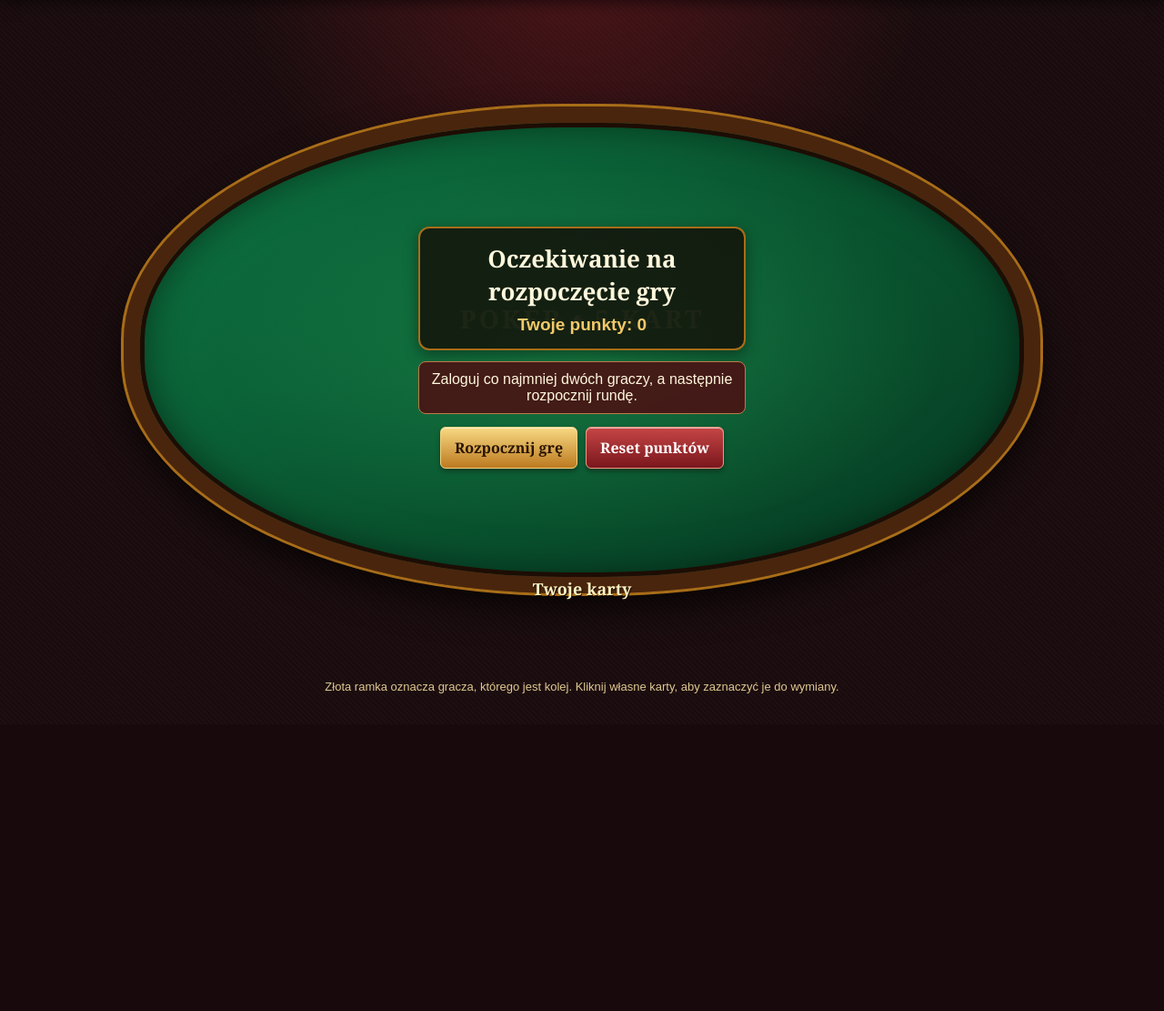
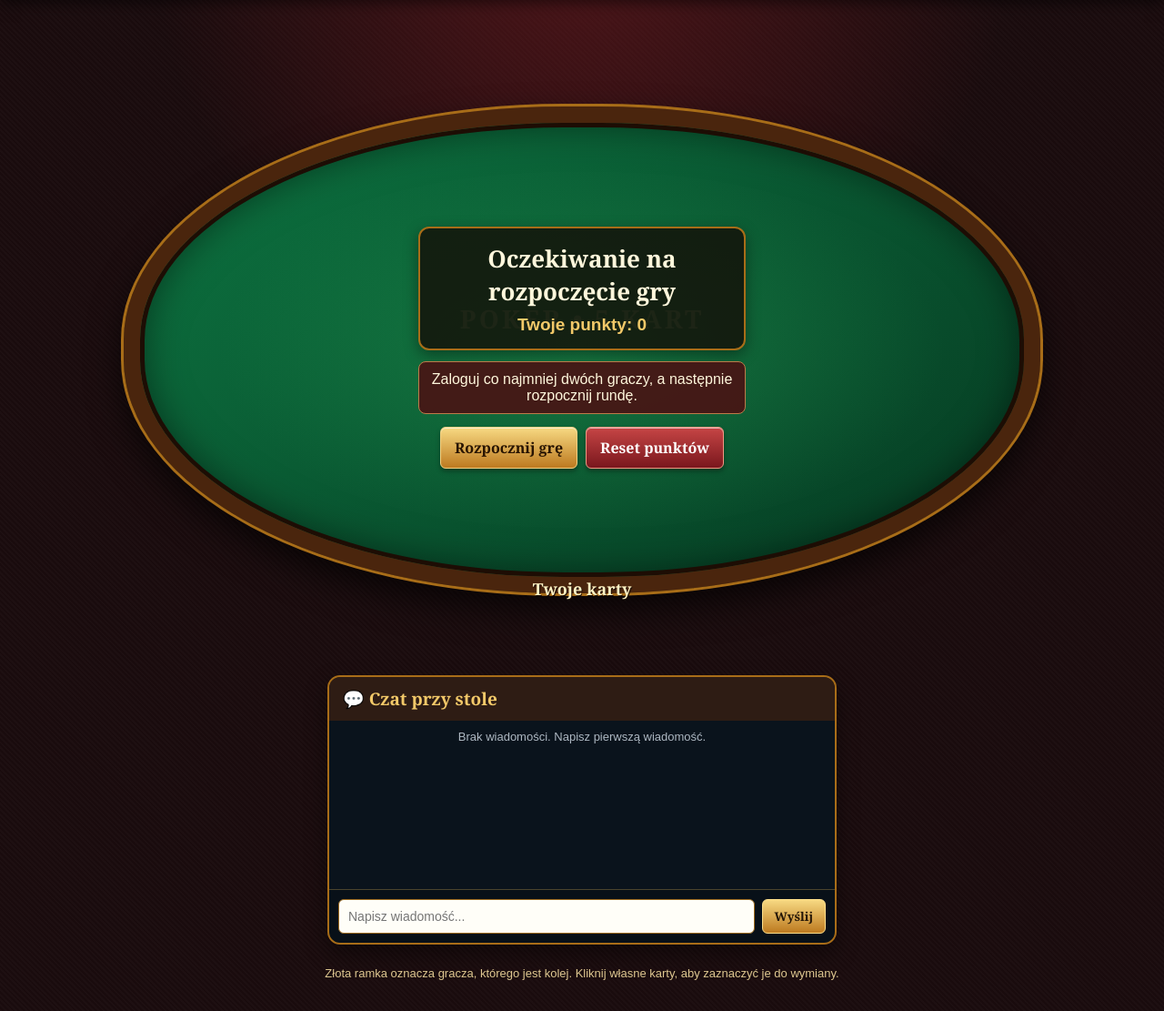
Before and after one commit to djdracha/cer-wz, a Flask app: page /game in a window 1280 px wide. Shown: the part 73-1184 px from the top of the page at 91% size. Before the commit the page ends 835 px from the top, so only its background shows below. Run offline with Flask 3, Linux system fonts and the light colour scheme; the visitor is signed in with stand-in values (Sample User, id 1); data that the repository does not hold is empty.

Commit message:
Update game.html

```diff
--- a/templates/game.html
+++ b/templates/game.html
@@ -415,6 +415,81 @@
             background: linear-gradient(#c64545, #7a171d);
             border-color: #f09882;
         }
+        .chat-panel {
+    width: min(560px, 100%);
+    margin: 0 auto 24px;
+    border: 2px solid #a86d18;
+    border-radius: 14px;
+    overflow: hidden;
+    background: rgba(9, 20, 30, 0.93);
+    box-shadow: 0 10px 25px rgba(0, 0, 0, 0.42);
+    font-family: Arial, sans-serif;
+}
+
+.chat-header {
+    padding: 11px 15px;
+    color: #f3c969;
+    background: rgba(78, 35, 14, 0.55);
+    font-family: Georgia, 'Times New Roman', serif;
+    font-size: 19px;
+    font-weight: bold;
+}
+
+.chat-messages {
+    height: 185px;
+    overflow-y: auto;
+    padding: 10px 13px;
+}
+
+.chat-empty {
+    color: #aeb8c2;
+    font-size: 13px;
+    text-align: center;
+}
+
+.chat-message {
+    margin-bottom: 8px;
+    color: #edf0eb;
+    font-size: 14px;
+    line-height: 1.35;
+    overflow-wrap: anywhere;
+}
+
+.chat-user {
+    color: #f3c969;
+    font-weight: bold;
+}
+
+.chat-form {
+    display: flex;
+    gap: 8px;
+    padding: 10px;
+    border-top: 1px solid rgba(243, 201, 105, 0.28);
+    background: rgba(0, 0, 0, 0.16);
+}
+
+.chat-input {
+    flex: 1;
+    min-width: 0;
+    padding: 10px;
+    border: 1px solid #9a681d;
+    border-radius: 6px;
+    outline: none;
+    color: #182018;
+    background: #fffef8;
+    font-size: 14px;
+}
+
+.chat-send-btn {
+    padding: 9px 13px;
+    border: 1px solid #ffe08a;
+    border-radius: 6px;
+    color: #241607;
+    background: linear-gradient(#f7d982, #bd7a20);
+    cursor: pointer;
+    font-family: Georgia, serif;
+    font-weight: bold;
+}
     </style>
 </head>
 <body>
@@ -462,6 +537,23 @@
             <h2 class="showdown-title">Pokaz kart</h2>
             <div id="showdown-grid" class="showdown-grid"></div>
         </section>
+        <section class="chat-panel" aria-label="Czat graczy">
+    <div class="chat-header">💬 Czat przy stole</div>
+    <div id="chat-messages" class="chat-messages">
+        <div class="chat-empty">Brak wiadomości. Napisz pierwszą wiadomość.</div>
+    </div>
+    <form id="chat-form" class="chat-form">
+        <input
+            id="chat-input"
+            class="chat-input"
+            type="text"
+            maxlength="180"
+            placeholder="Napisz wiadomość..."
+            autocomplete="off"
+        >
+        <button class="chat-send-btn" type="submit">Wyślij</button>
+    </form>
+</section>
         <p class="legend">Złota ramka oznacza gracza, którego jest kolej. Kliknij własne karty, aby zaznaczyć je do wymiany.</p>
     </main>
 
@@ -730,13 +822,96 @@
         alert('Nie udało się zresetować punktów.');
     }
 }
+        let lastChatSignature = '';
+
+function escapeHtml(text) {
+    const element = document.createElement('div');
+    element.textContent = text;
+    return element.innerHTML;
+}
+
+async function updateChat() {
+    try {
+        const response = await fetch('/api/chat');
+        if (!response.ok) {
+            return;
+        }
+
+        const data = await response.json();
+        const messages = data.messages || [];
+        const signature = JSON.stringify(messages);
+
+        if (signature === lastChatSignature) {
+            return;
+        }
+
+        lastChatSignature = signature;
+        const container = document.getElementById('chat-messages');
+
+        if (messages.length === 0) {
+            container.innerHTML = '<div class="chat-empty">Brak wiadomości. Napisz pierwszą wiadomość.</div>';
+            return;
+        }
+
+        container.innerHTML = messages.map(message => `
+            <div class="chat-message">
+                <span class="chat-user">${escapeHtml(message.user)}:</span>
+                ${escapeHtml(message.text)}
+            </div>
+        `).join('');
+
+        container.scrollTop = container.scrollHeight;
+    } catch (error) {
+        console.error('Błąd podczas pobierania czatu:', error);
+    }
+}
+
+async function sendChatMessage(event) {
+    event.preventDefault();
+
+    const input = document.getElementById('chat-input');
+    const text = input.value.trim();
+
+    if (!text) {
+        return;
+    }
+
+    try {
+        const response = await fetch('/api/chat', {
+            method: 'POST',
+            headers: {
+                'Content-Type': 'application/json'
+            },
+            body: JSON.stringify({ text })
+        });
+
+        const data = await response.json();
+
+        if (!response.ok) {
+            alert(data.message || 'Nie udało się wysłać wiadomości.');
+            return;
+        }
+
+        input.value = '';
+        lastChatSignature = '';
+        await updateChat();
+    } catch (error) {
+        console.error('Błąd podczas wysyłania wiadomości:', error);
+    }
+}
         startButton.addEventListener('click', startGame);
         exchangeButton.addEventListener('click', exchangeCards);
         standButton.addEventListener('click', stand);
         nextRoundButton.addEventListener('click', nextRound);
         resetPointsButton.addEventListener('click', resetPoints);
+
+        document.getElementById('chat-form').addEventListener('submit', sendChatMessage);
+
         updateGameState();
+        updateChat();
         setInterval(updateGameState, 2000);
+        setInterval(updateChat, 2000);
+
     </script>
 </body>
 </html>
```
